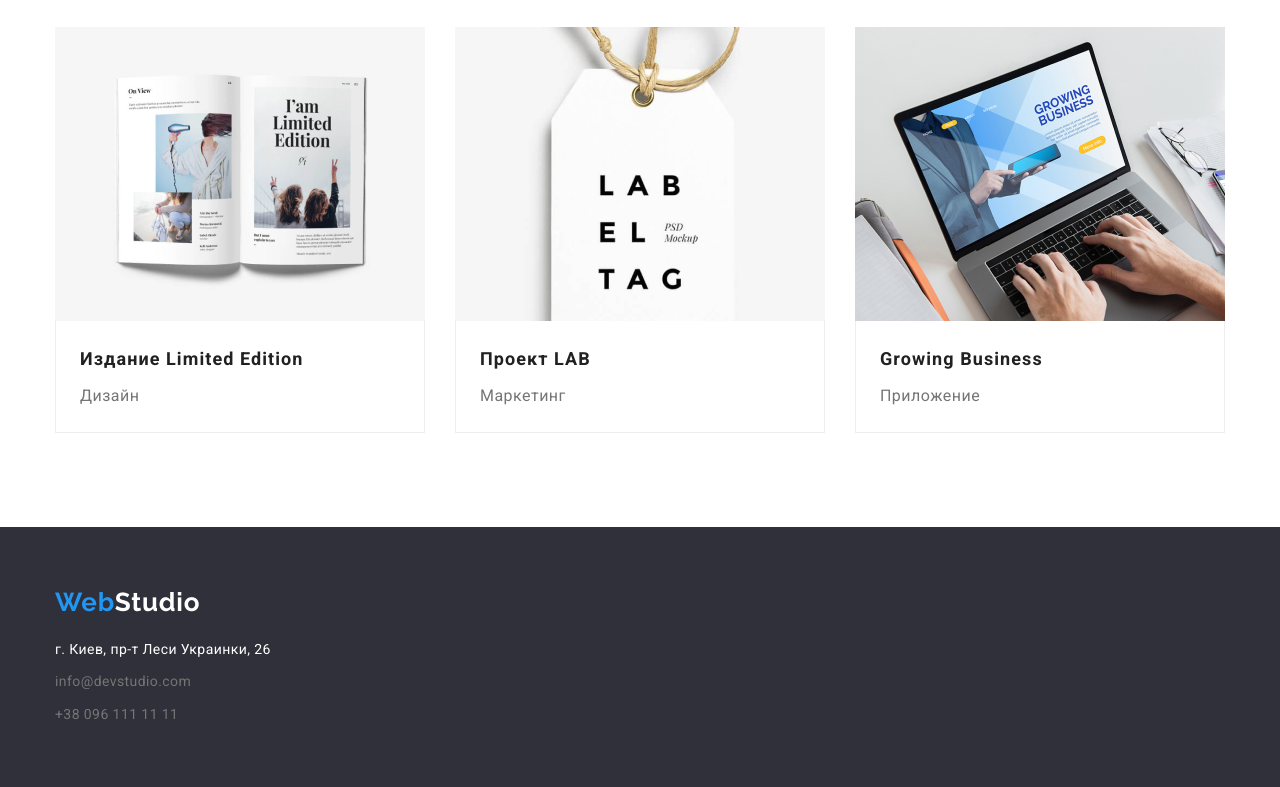
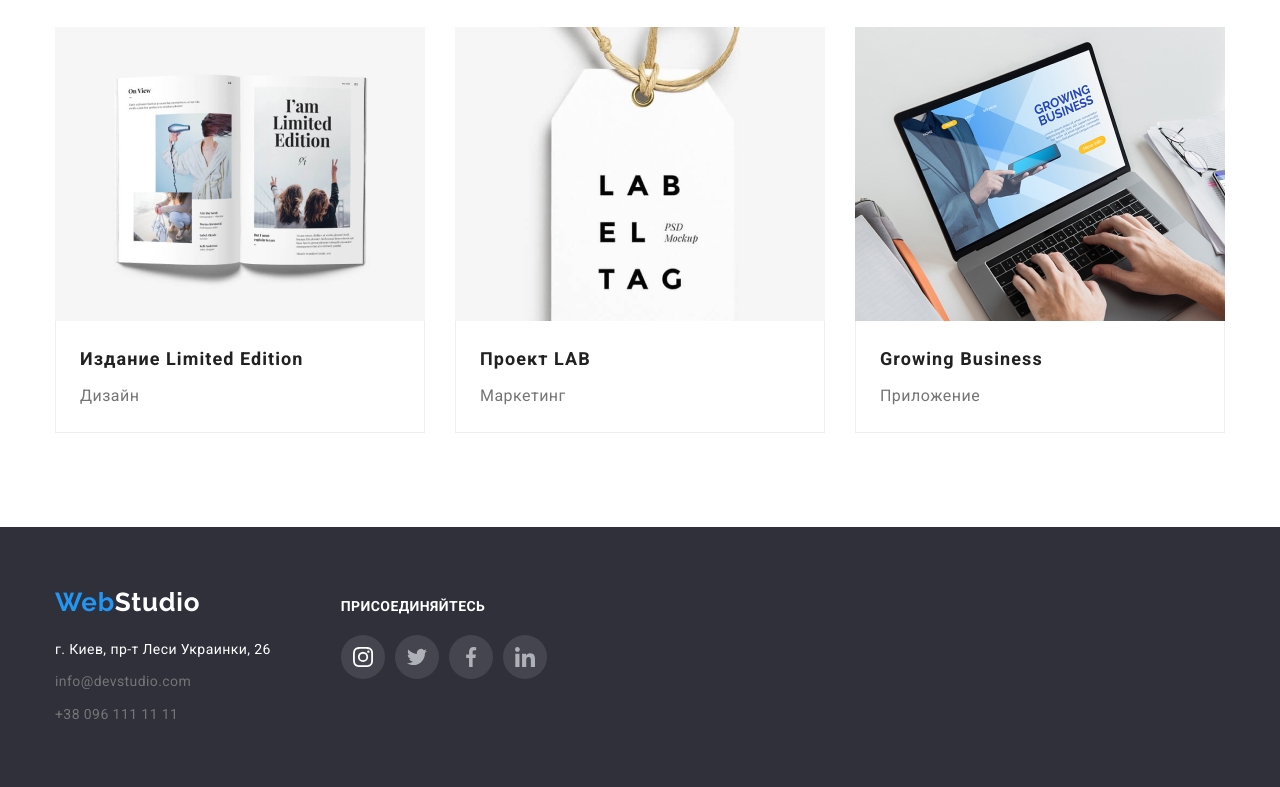
Before and after one commit to olexiychubok/goit-markup-hw-04, a plain HTML site: page portfolio.html in a window 1280 px wide. Shown: the part 1106-1893 px from the top of the page. Drawn offline with nearby package versions, Linux system fonts and the light colour scheme.

Commit message:
Створено Присоединяйтесь для футера з позиціонуванням + для портфоліо також

```diff
--- a/css/common.css
+++ b/css/common.css
@@ -143,6 +143,10 @@ img {
     background-color: var(--section);
 }
 
+.all-footer {
+    display: flex;
+}
+
 .logo {
     font-family: Raleway, sans-serif;
     font-style: normal;
@@ -195,3 +199,53 @@ img {
 .address .item:focus {
     color: var(--hover-text)
 }
+
+.footer-social {
+    justify-content: center;
+    align-items: center;
+    margin-top: 72px;
+    margin-bottom: 100px;
+    margin-left: 70px;
+}
+
+.social-title {
+    font-family: Roboto, sans-serif;
+    font-style: normal;
+    font-weight: bold;
+    font-size: 14px;
+    line-height: 1.14;
+    letter-spacing: 0.03em;
+    text-transform: uppercase;
+    color: var(--second-text);
+    padding-bottom: 20px;
+}
+
+.footer-socials {
+    list-style: none;
+    display: flex;
+    margin: 0px;
+    padding-bottom: 0px;
+    justify-content: center;
+    align-items: center;
+    padding: 0px;
+}
+
+.footer-socials > li:nth-last-child(n+1) {
+    margin-right: 10px;
+}
+
+.social-link-footer {
+    display: flex;
+    justify-content: center;
+    align-items: center;
+    width: 44px;
+    height: 44px;
+    border-radius: 50%;
+    background-color: rgba(255, 255, 255, 0.1);
+    fill: var(--second-text);
+}
+
+.social-link-footer:hover {
+    fill: #fff;
+    background-color: var(--hover-text);
+}
--- a/portfolio.html
+++ b/portfolio.html
@@ -27,8 +27,12 @@
         </nav>
         <div>
             <ul class="contact">
-            <li class="link"><a class="item" href="mailto:info@devstudio.com">info@devstudio.com</a></li>
-            <li class="link"><a class="item" href="tel:+380961111111">+38 096 111 11 11</a></li>
+                <li class="link">
+                    <a class="item" href="mailto:info@devstudio.com">
+                        <svg class="contacts-icon" width="16" height="12"><use href="./img/icons.svg#icon-envelope-1"></use></svg>info@devstudio.com</a></li>
+                <li class="link">
+                    <a class="item" href="tel:+380961111111">
+                        <svg class="contacts-icon" width="10" height="16"><use href="./img/icons.svg#icon-smartphone-2"></use></svg>+38 096 111 11 11</a></li>
             </ul>
         </div>
         </div>
@@ -143,6 +147,8 @@
     </main>
     <footer class="footer">
         <div class="container">
+            <div class="all-footer">
+                <div>
                     <div class="all-logo-footer">
                         <a class="logo link" href="index.html">Web<span class="logo-footer">Studio</span></a>
                     </div>
@@ -152,6 +158,41 @@
                         <a class="item link" href="tel:+380961111111">+38 096 111 11 11</a>
                     </address>
                 </div>
+                <div class="footer-social">
+                    <h3 class="social-title">Присоединяйтесь</h3>
+                    <ul class="footer-socials">
+                        <li>
+                            <a class="social-link-footer" href="https://instagram.com/">
+                                <svg class="footer-social-icon" width="20" height="20">
+                                    <use href="./img/icons.svg#icon-instagram-1"></use>
+                                </svg>
+                            </a>
+                        </li>
+                        <li>
+                            <a class="social-link-footer" href="https://twitter.com/">
+                                <svg class="footer-social-icon" width="20" height="20">
+                                    <use href="./img/icons.svg#icon-twitter-1"></use>
+                                </svg>
+                            </a>
+                        </li>
+                        <li>
+                            <a class="social-link-footer" href="https://facebook.com/">
+                                <svg class="footer-social-icon" width="20" height="20">
+                                    <use href="./img/icons.svg#icon-facebook-1"></use>
+                                </svg>
+                            </a>
+                        </li>
+                        <li>
+                            <a class="social-link-footer" href="https://linkedin.com/">
+                                <svg class="footer-social-icon" width="20" height="20">
+                                    <use href="./img/icons.svg#icon-linkedin-1"></use>
+                                </svg>
+                            </a>
+                        </li>
+                    </ul>
+                </div>
+            </div>
+        </div>
     </footer>
 </body>
 </html>
```
Also changed, not shown: index.html (+38 -0 lines). Lines whose indentation alone changed are shown as unchanged.
